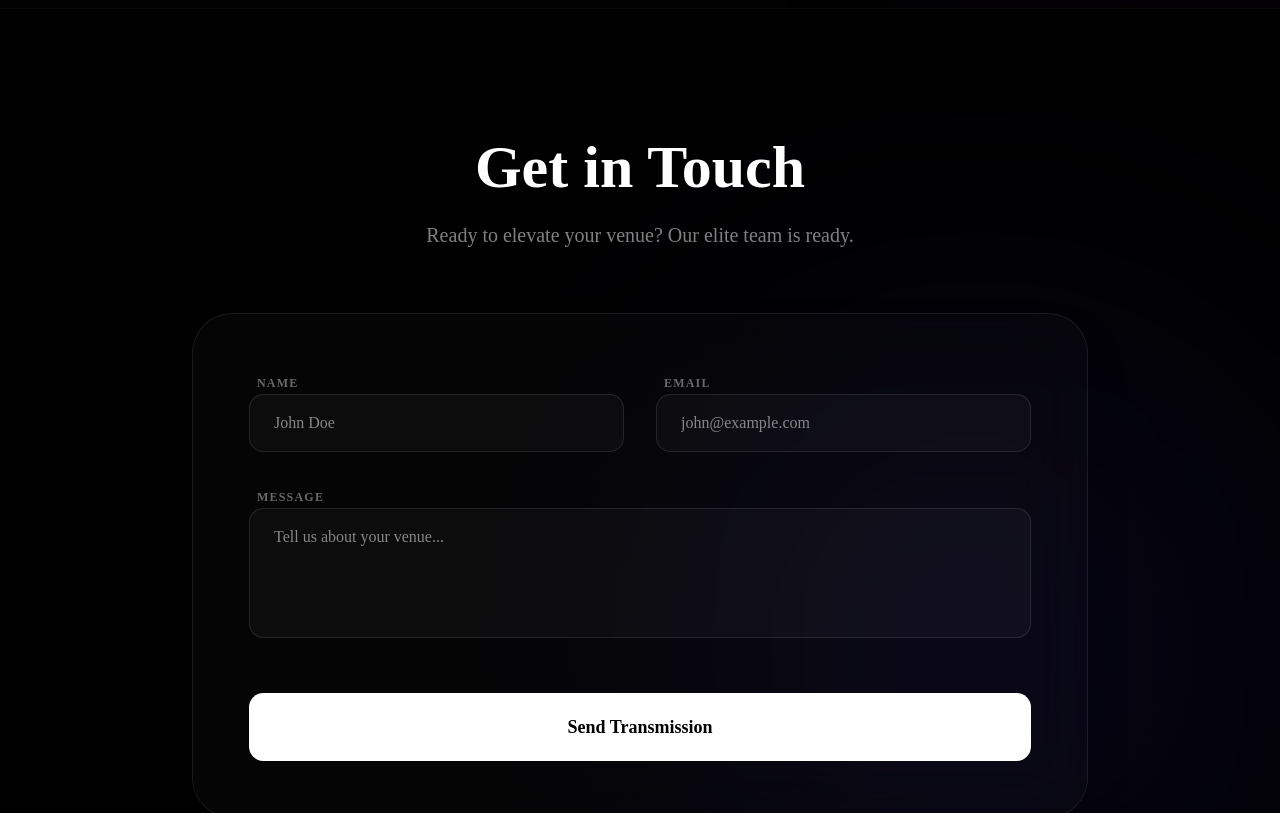
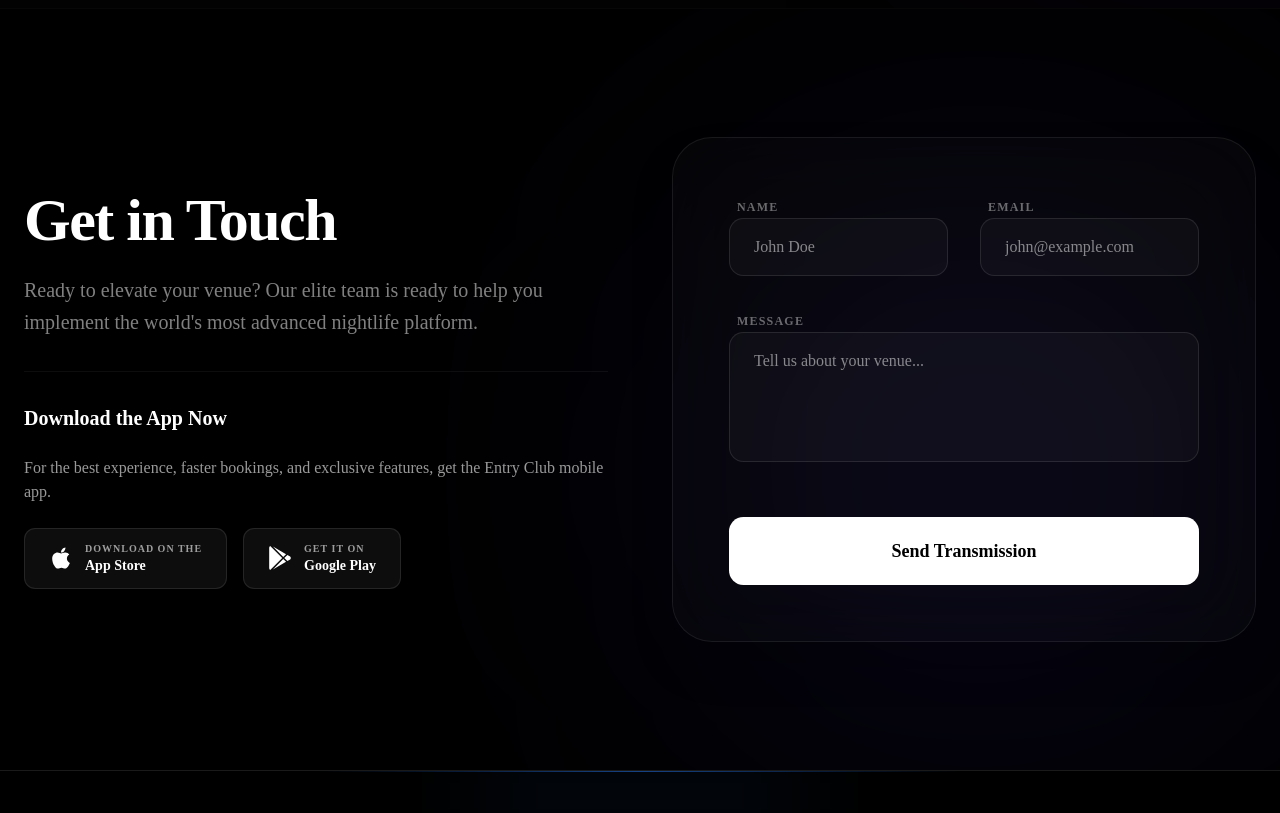
Before and after one commit to jaisdevansh/web-version, a Next.js app: page / in a window 1280 px wide. Shown: the part 2840-3653 px from the top of the page. Built offline with nearby package versions, Linux system fonts and the light colour scheme.

Commit message:
Update Contact form section to 2-column layout with App downloads

```diff
--- a/src/app/page.tsx
+++ b/src/app/page.tsx
@@ -318,19 +318,44 @@ export default function WelcomeScreen() {
         {/* Contact Form Preview */}
         <div className="relative z-20 bg-black py-32 px-6 overflow-hidden">
             <div className="absolute bottom-0 right-0 w-[600px] h-[600px] bg-indigo-600/10 rounded-full blur-[150px] pointer-events-none" />
-            <div className="max-w-4xl mx-auto relative z-10">
+            <div className="max-w-7xl mx-auto relative z-10">
+                <div className="grid grid-cols-1 lg:grid-cols-2 gap-16 items-center">
                     <motion.div
-                    initial={{ opacity: 0, y: 20 }}
-                    whileInView={{ opacity: 1, y: 0 }}
+                        initial={{ opacity: 0, x: -50 }}
+                        whileInView={{ opacity: 1, x: 0 }}
                         viewport={{ once: true }}
-                    className="text-center mb-16"
+                        className="space-y-8"
                     >
-                    <h2 className="text-4xl md:text-6xl font-bold text-white mb-6">Get in Touch</h2>
-                    <p className="text-white/50 text-xl font-light">Ready to elevate your venue? Our elite team is ready.</p>
+                        <div>
+                            <h2 className="text-4xl md:text-6xl font-bold text-white mb-6 tracking-tight">Get in Touch</h2>
+                            <p className="text-white/50 text-xl font-light leading-relaxed">Ready to elevate your venue? Our elite team is ready to help you implement the world's most advanced nightlife platform.</p>
+                        </div>
+
+                        <div className="space-y-6 pt-8 border-t border-white/5">
+                            <h3 className="text-xl font-bold text-white">Download the App Now</h3>
+                            <p className="text-white/60 font-light">For the best experience, faster bookings, and exclusive features, get the Entry Club mobile app.</p>
+                            <div className="flex flex-wrap gap-4">
+                                <button className="flex items-center px-6 py-3 bg-white/5 border border-white/10 rounded-xl hover:bg-white/10 transition-colors group">
+                                    <svg viewBox="0 0 384 512" className="w-6 h-6 mr-3 fill-current text-white group-hover:scale-110 transition-transform"><path d="M318.7 268.7c-.2-36.7 16.4-64.4 50-84.8-18.8-26.9-47.2-41.7-84.7-44.6-35.5-2.8-74.3 20.7-88.5 20.7-15 0-49.4-19.7-76.4-19.7C63.3 141.2 4 184.8 4 273.5q0 39.3 14.4 81.2c12.8 36.7 59 126.7 107.2 125.2 25.2-.6 43-17.9 75.8-17.9 31.8 0 48.3 17.9 76.4 17.9 48.6-.7 90.4-82.5 102.6-119.3-65.2-30.7-61.7-90-61.7-91.9zm-56.6-164.2c27.3-32.4 24.8-61.9 24-72.5-24.1 1.4-52 16.4-67.9 34.9-17.5 19.8-27.8 44.3-25.6 71.9 26.1 2 49.9-11.4 69.5-34.3z"/></svg>
+                                    <div className="text-left">
+                                        <div className="text-[10px] text-white/60 uppercase tracking-widest font-bold">Download on the</div>
+                                        <div className="text-sm font-semibold text-white">App Store</div>
+                                    </div>
+                                </button>
+                                <button className="flex items-center px-6 py-3 bg-white/5 border border-white/10 rounded-xl hover:bg-white/10 transition-colors group">
+                                    <svg viewBox="0 0 512 512" className="w-6 h-6 mr-3 fill-current text-white group-hover:scale-110 transition-transform"><path d="M325.3 234.3L104.6 13l280.8 161.2-60.1 60.1zM47 0C34 6.8 25.3 19.2 25.3 35.3v441.3c0 16.1 8.7 28.5 21.7 35.3l256.6-256L47 0zm425.2 225.6l-58.9-34.1-65.7 64.5 65.7 64.5 60.1-34.1c18-14.3 18-46.5-1.2-60.8zM104.6 499l280.8-161.2-60.1-60.1L104.6 499z"/></svg>
+                                    <div className="text-left">
+                                        <div className="text-[10px] text-white/60 uppercase tracking-widest font-bold">Get it on</div>
+                                        <div className="text-sm font-semibold text-white">Google Play</div>
+                                    </div>
+                                </button>
+                            </div>
+                        </div>
                     </motion.div>
+
                     <motion.div
-                    initial={{ opacity: 0, y: 40 }}
-                    whileInView={{ opacity: 1, y: 0 }}
+                        initial={{ opacity: 0, x: 50 }}
+                        whileInView={{ opacity: 1, x: 0 }}
                         viewport={{ once: true }}
                         transition={{ delay: 0.2 }}
                         className="bg-white/[0.02] border border-white/[0.08] rounded-[2.5rem] p-10 md:p-14 backdrop-blur-2xl shadow-2xl relative overflow-hidden group"
@@ -359,6 +384,7 @@ export default function WelcomeScreen() {
                     </motion.div>
                 </div>
             </div>
+        </div>
         </main>
     );
 }
```
Lines whose indentation alone changed are shown as unchanged.
